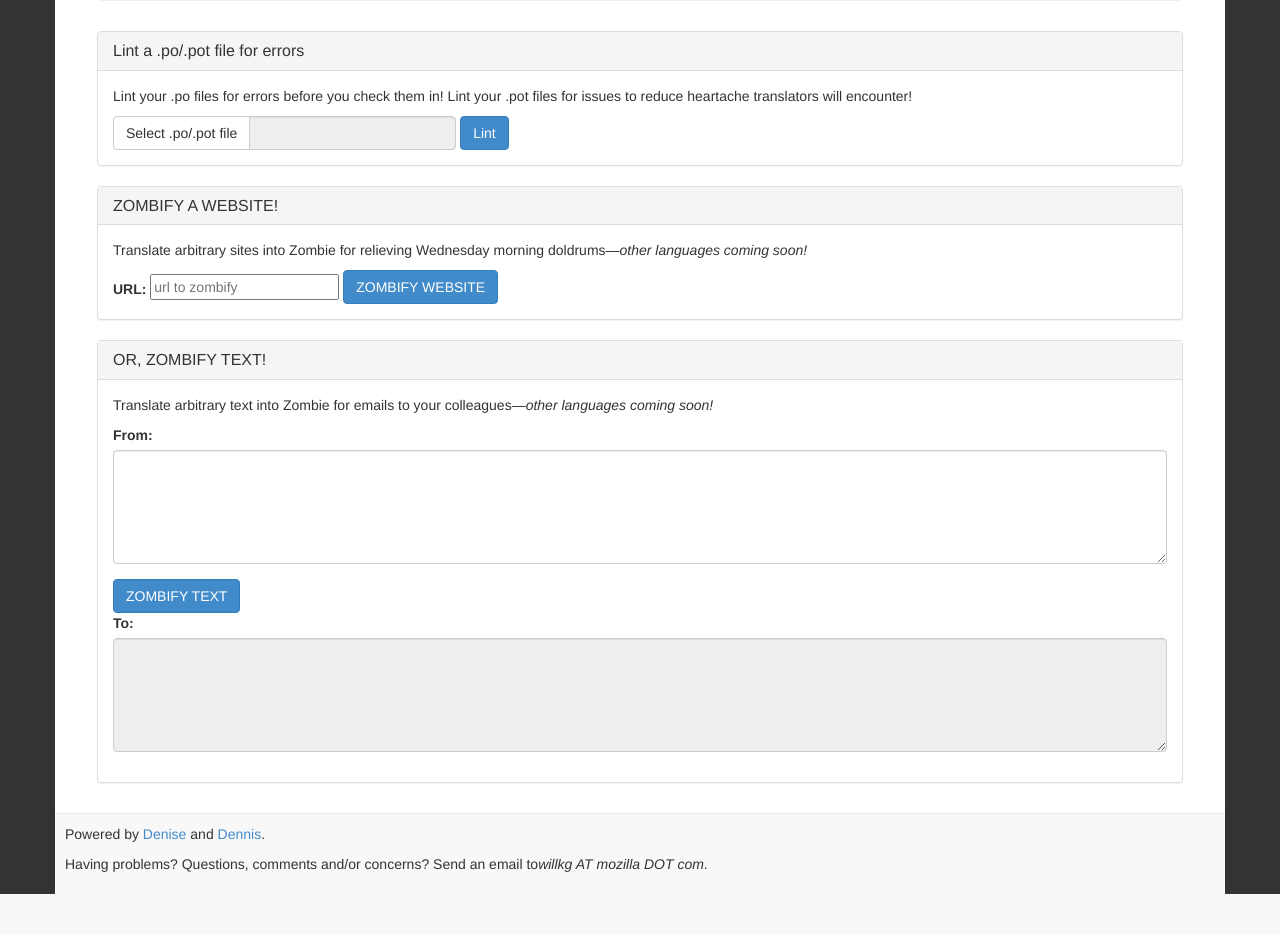
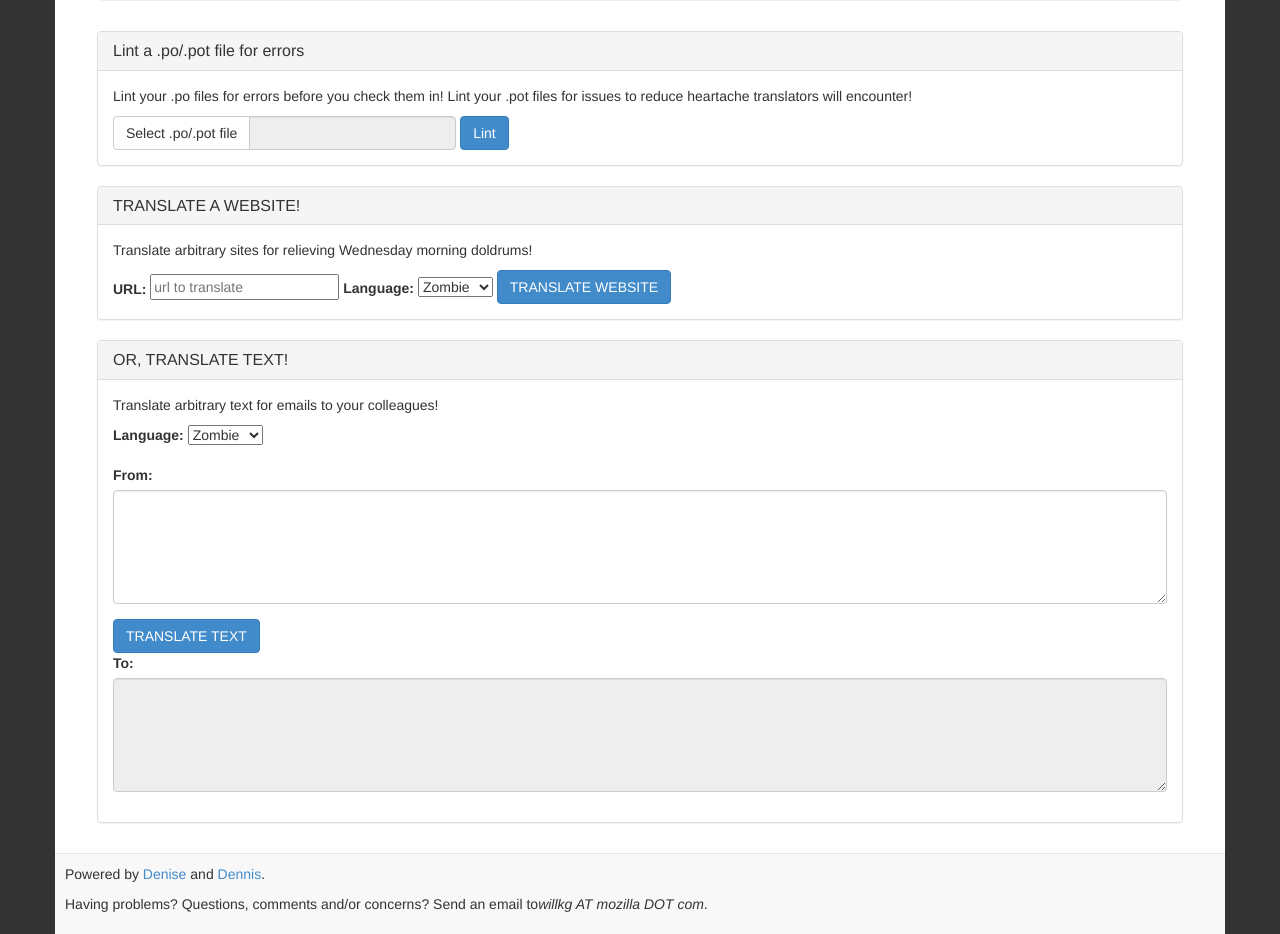
Before and after one commit to willkg/denise, a Python web app: template denise/base/jinja2/index.html in a window 1280 px wide. Shown: the part 310-1244 px from the top of the page. Before the commit the page ends 1204 px from the top, so only its background shows below. Run offline with Jinja, Linux system fonts and the light colour scheme; the template is opened without the code that fills it, so the values that code supplies are empty.

Commit message:
Generalize translation to allow for zombie, dubstep and pirate

```diff
--- a/denise/base/jinja2/index.html
+++ b/denise/base/jinja2/index.html
@@ -48,38 +48,53 @@
 
 <div class="panel panel-default">
   <div class="panel-heading">
-    <h2 class="panel-title">ZOMBIFY A WEBSITE!</h2>
+    <h2 class="panel-title">TRANSLATE A WEBSITE!</h2>
   </div>
   <div class="panel-body">
     <p>
-      Translate arbitrary sites into Zombie for relieving Wednesday
-      morning doldrums&mdash;<em>other languages coming soon!</em>
+      Translate arbitrary sites for relieving Wednesday morning
+      doldrums!
     </p>
     <form class="form-inline" method="get" action="/" role="form">
       <div class="form-group">
         <label class="control-label" for="url">URL:</label>
-        <input type="url" id="url" name="urltotranslate" placeholder="url to zombify" value="{{ urltotranslate }}"/>
+        <input type="url" id="url" name="urltotranslate" placeholder="url to translate" value="{{ urltotranslate }}"/>
       </div>
-      <button type="submit" class="btn btn-primary">ZOMBIFY WEBSITE</button>
+      <div class="form-group">
+        <label class="control-label" for="language">Language:</label>
+        <select name="language">
+          <option value="zombie">Zombie</option>
+          <option value="dubstep">Dubstep</option>
+          <option value="pirate">Pirate</option>
+        </select>
+      </div>
+      <button type="submit" class="btn btn-primary">TRANSLATE WEBSITE</button>
     </form>
   </div>
 </div>
 
 <div class="panel panel-default">
   <div class="panel-heading">
-    <h2 class="panel-title">OR, ZOMBIFY TEXT!</h2>
+    <h2 class="panel-title">OR, TRANSLATE TEXT!</h2>
   </div>
   <div class="panel-body">
     <p>
-      Translate arbitrary text into Zombie for emails to your
-      colleagues&mdash;<em>other languages coming soon!</em>
+      Translate arbitrary text for emails to your colleagues!
     </p>
-    <form method="get" action="/" role="form-inline">
+    <form method="get" action="/" role="form">
+      <div class="form-group">
+        <label class="control-label" for="language">Language:</label>
+        <select name="language">
+          <option value="zombie">Zombie</option>
+          <option value="dubstep">Dubstep</option>
+          <option value="pirate">Pirate</option>
+        </select>
+      </div>
       <div class="form-group">
         <label class="control-label" for="zombifyInput">From:</label>
         <textarea class="form-control" id="zombifyInput" name="text" rows="5">{{ text }}</textarea>
       </div>
-      <button class="btn btn-primary" type="submit">ZOMBIFY TEXT</button>
+      <button class="btn btn-primary" type="submit">TRANSLATE TEXT</button>
       <div class="form-group">
         <label class="control-label" for="zombifyOutput">To:</label>
         <textarea class="form-control" id="zombifyOutput" rows="5" readonly="">{{ translatedstring }}</textarea>
--- a/denise/base/views.py
+++ b/denise/base/views.py
@@ -24,18 +24,20 @@ def index_view(request):
             # FIXME: This should be a different url.
             # Translate a url
             url = request.GET['urltotranslate']
+            language = request.GET['language']
             if not url.startswith(('http://', 'https://')):
                 url = 'http://' + url
             parts = urlparse.urlparse(url)
             if parts.scheme in ('http', 'https') and parts.netloc:
                 resp = requests.get(url)
-                return HttpResponse(translate_site(url, resp.text))
+                return HttpResponse(translate_site(language, url, resp.text))
 
         elif request.GET.get('text'):
             # FIXME: This should be an API.
             # Translate a string
             text = request.GET['text']
-            translatedstring = translate_text(text)
+            language = request.GET['language']
+            translatedstring = translate_text(language, text)
 
     except Exception as exc:
         print exc
```
Also changed, not shown: denise/base/tests/test_utils.py (+28 -4 lines), denise/base/utils.py (+4 -4 lines).
